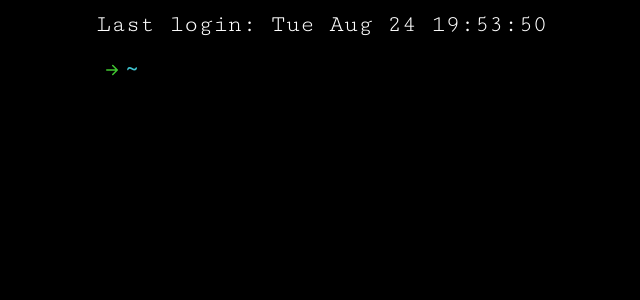
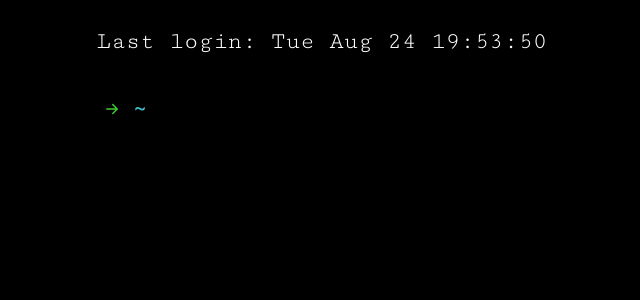
Before and after one commit to AlessandraPettinato/Portfolio, a React app: page / in a window 1280 px wide. Shown: the top 300 px of the page, without its empty margins (57-697 px from the left). Built offline with nearby package versions, Linux system fonts and the light colour scheme.

Commit message:
style: fix alignment issues. Re-arrange input disposition between components

```diff
--- a/src/App.css
+++ b/src/App.css
@@ -9,6 +9,13 @@
 .user-container {
 	grid-column: 2/9;
 	grid-row: 2;
+	display: flex;
+	align-items: center;
+}
+
+.new-user-container {
+	grid-column: 2/9;
+	grid-row: 4;
 	display: flex;
 	align-items: center;
 }
@@ -40,8 +47,8 @@
 	}
 }
 
-.stop-blinking {
-	display: hide;
+.hidden {
+	display: none;
 }
 
 .arrow {
@@ -52,20 +59,30 @@
 
 .tilde {
 	color: #40c5d1;
-	position: absolute;
-	left: 11rem;
-	top: 3.3rem;
 	font-size: 1.8rem;
+	margin-top: 0.5rem;
 }
 
 .form-container {
-	grid-column: 2/6;
-	grid-row: 2;
+	align-self: baseline;
+	grid-column: 3/9;
+	grid-row: 2/5;
+	display: grid;
+	grid-template-columns: 1fr;
+	grid-template-rows: 1fr 1fr 1fr;
 }
 
-/* .form-container:nth-child(odd) {
-	grid-row: 4;
-} */
+.new-form-container {
+	grid-column: 2/6;
+	grid-row: 4/6;
+	display: grid;
+	grid-template-columns: 1fr;
+	grid-template-rows: 2rem 2rem 5rem;
+}
+
+form {
+	grid-column: 1;
+}
 
 input {
 	background: black;
@@ -73,8 +90,6 @@ input {
 	color: white;
 	font-family: "Cutive Mono", monospace;
 	font-size: 1.5rem;
-	position: absolute;
-	left: 13rem;
 }
 
 .intro {
@@ -85,8 +100,8 @@ input {
 }
 
 .err {
-	grid-column: 2/6;
-	grid-row: 3;
 	color: white;
 	font-size: 1.3rem;
+	grid-row: 2;
+	align-self: center;
 }
--- a/src/components/Terminal.js
+++ b/src/components/Terminal.js
@@ -22,11 +22,9 @@ export default function Terminal() {
 			<div className="user-container">
 				<BsArrowRightShort className="arrow" />
 				<p className="tilde"> ~ </p>
-				<p className="user" text="/Users/visitor"></p>
+				<UserInput />
+				{newInput && <UserInput />}
 			</div>
-			<UserInput />
-
-			{newInput && <UserInput />}
 
 			{/* <p className="intro">
             Some cute words about me. Lorem ipsum dolor sit amet, consectetur
--- a/src/components/controllers/HandleInput.js
+++ b/src/components/controllers/HandleInput.js
@@ -30,22 +30,27 @@ export default function HandleInput() {
 		switch (values.userInput) {
 			case "nano resume":
 				setShowComponent(true);
+				setNewInput(false);
 				setShowError(false);
 				break;
 			case "nano space coachella":
 				setShowComponent(true);
+				setNewInput(false);
 				setShowError(false);
 				break;
 			case "nano dravo":
 				setShowComponent(true);
+				setNewInput(false);
 				setShowError(false);
 				break;
 			case "nano bright flash":
 				setShowComponent(true);
+				setNewInput(false);
 				setShowError(false);
 				break;
 			default:
 				setShowComponent(false);
+				setNewInput(false);
 				setShowError(true);
 		}
 	};
@@ -53,7 +58,6 @@ export default function HandleInput() {
 	const handleClickInput = (e) => {
 		e.preventDefault();
 		setDisabled(true);
-		setNewInput(true);
 		manageInput();
 	};
 
--- a/src/components/controllers/UserInput.js
+++ b/src/components/controllers/UserInput.js
@@ -16,11 +16,12 @@ export default function UserInput() {
 		handleClickInput,
 		showComponent,
 		showError,
+		newInput,
 	} = HandleInput();
 
 	return (
 		<>
-			<div className="form-container">
+			<div className={"form-container"}>
 				<form onSubmit={(e) => handleClickInput(e)}>
 					<input
 						className={!blinking ? "blinking" : "stop-blinking"}
@@ -29,8 +30,9 @@ export default function UserInput() {
 						disabled={!blinking ? disabled : disabled}
 					/>
 				</form>
-			</div>
-			{showComponent && values.userInput === "nano resume" ? <Resume /> : null}
+				{showComponent && values.userInput === "nano resume" ? (
+					<Resume />
+				) : null}
 
 				{showComponent && values.userInput === "nano bright flash" ? (
 					<BrightFlash />
@@ -47,6 +49,7 @@ export default function UserInput() {
 						{values.userInput}: {errorHandling.message}
 					</p>
 				) : null}
+			</div>
 		</>
 	);
 }
--- a/src/styles.css
+++ b/src/styles.css
@@ -14,6 +14,6 @@ body {
 #root {
 	display: grid;
 	grid-template-columns: repeat(9, 1fr);
-	grid-template-rows: 1fr 1fr 3fr 3fr 1fr;
+	grid-template-rows: 70px 50px 220px 1fr 30px 60px;
 	grid-gap: 0.5rem;
 }
```
Lines whose indentation alone changed are shown as unchanged.
